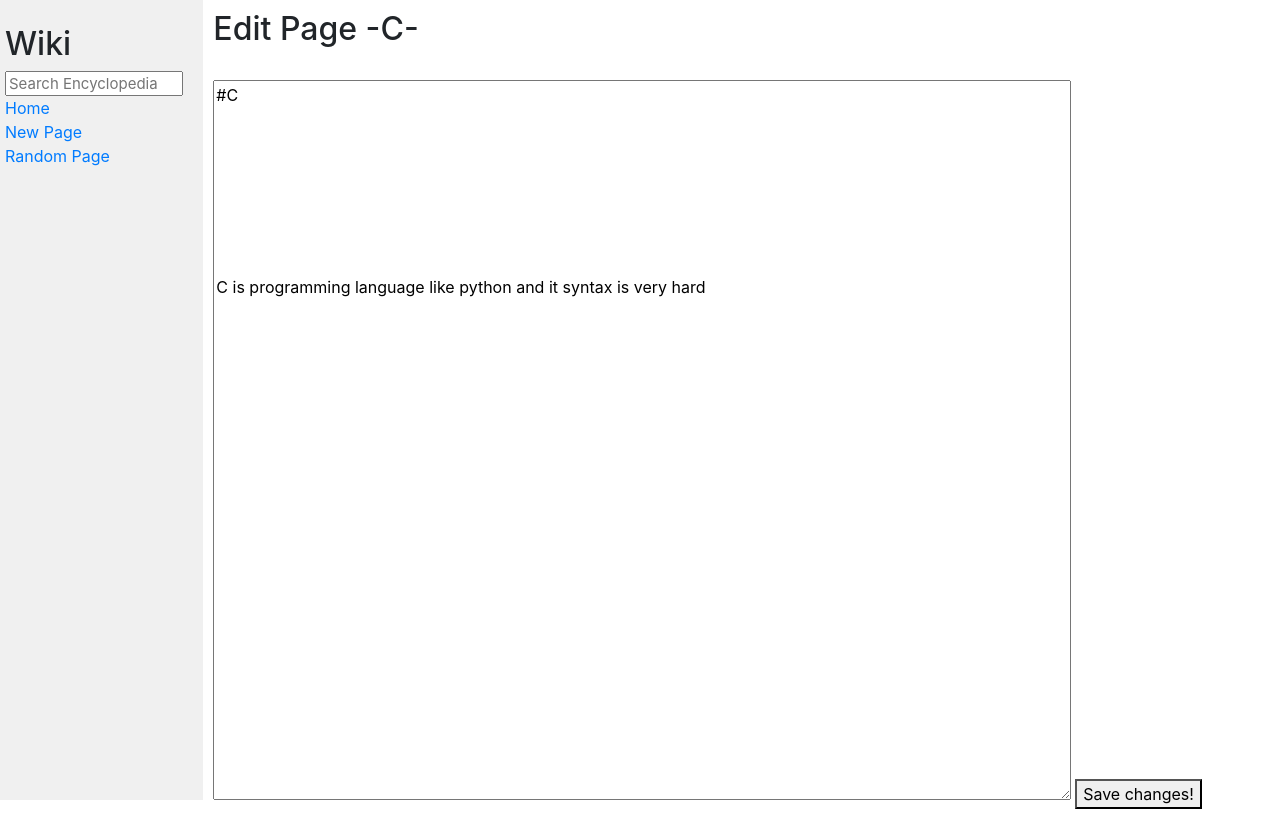
After one commit to AhmedSoudani/Lectures, a Django app: page /edit_page/C in a window 1280 px wide. The commit adds this page. Run offline with Django 3.2, Linux system fonts and the light colour scheme; some libraries are stand-ins or nearby versions.

Commit message:
add edit function

```diff
--- /dev/null
+++ b/wiki/encyclopedia/templates/encyclopedia/edit_page.html
@@ -0,0 +1,16 @@
+{% extends "encyclopedia/layout.html" %}
+
+{% block title %}
+    Edit "{{  title  }}"
+{% endblock %}
+
+{% block body %}
+
+    <h2>Edit Page -{{ title }}-</h2><br>
+    <form action="{% url 'save_page' %}" method="post">
+        {% csrf_token %}
+        <input type="hidden" name="title" value="{{ title }}">
+        <textarea id="editarea" name="content" rows="12" cols="40">{{ content }}</textarea>
+        <button type="submit">Save changes!</button>
+    </form>
+{% endblock %}
--- a/wiki/encyclopedia/templates/encyclopedia/new_page.html
+++ b/wiki/encyclopedia/templates/encyclopedia/new_page.html
@@ -15,7 +15,7 @@
 
     {% if title_exists %}
     <div class="alert alert-danger">
-        the "{{  existing_title }}" is already exists
+         "{{  existing_title }}" is already exists
     </div>
     {% endif %}
 
--- a/wiki/encyclopedia/templates/encyclopedia/wiki_page.html
+++ b/wiki/encyclopedia/templates/encyclopedia/wiki_page.html
@@ -8,4 +8,7 @@
     <div>
         {{ content|safe }}
     </div>
+    <div>
+        <a href="{% url 'edit_page' title=title %}">Edit here</a>
+    </div>
 {% endblock %}
--- a/wiki/encyclopedia/urls.py
+++ b/wiki/encyclopedia/urls.py
@@ -7,5 +7,7 @@ urlpatterns = [
     path("search_result", views.search_result, name="search_result"),
     path("random_page", views.random_page, name="random_page"),
     path("new_page", views.new_page, name="new_page"),
+    path("edit_page/<str:title>", views.edit_page, name="edit_page"),
+    path("save_page", views.save_page, name="save_page"),
     path("<str:title>", views.wiki_page_view, name="wiki_page"),
 ]
--- a/wiki/encyclopedia/views.py
+++ b/wiki/encyclopedia/views.py
@@ -69,3 +69,25 @@ def random_page(request):
     entries = util.list_entries()
     random_title = random.choice(entries)
     return HttpResponseRedirect(reverse("wiki_page", args=[random_title]))
+
+def edit_page(request, title):
+    content = util.get_entry(title)
+    if content is None:
+        return render(request, "encyclopedia/Page_error", {
+            "title": title
+        })
+    return render(request, "encyclopedia/edit_page.html", {
+        "title": title,
+        "content": content
+    })
+
+def save_page(request):
+    if request.method == 'POST':
+        title = request.POST['title']
+        content = request.POST['content']
+
+        util.save_entry(title, content)
+
+        return HttpResponseRedirect(reverse("wiki_page", args=[title]))
+
+    return HttpResponseRedirect(reverse("index"))
--- a/wiki/entries/C.md
+++ b/wiki/entries/C.md
@@ -1,3 +1,9 @@
 #C
 
+
+
+
+
+
+
 C is programming language like python and it syntax is very hard
```
